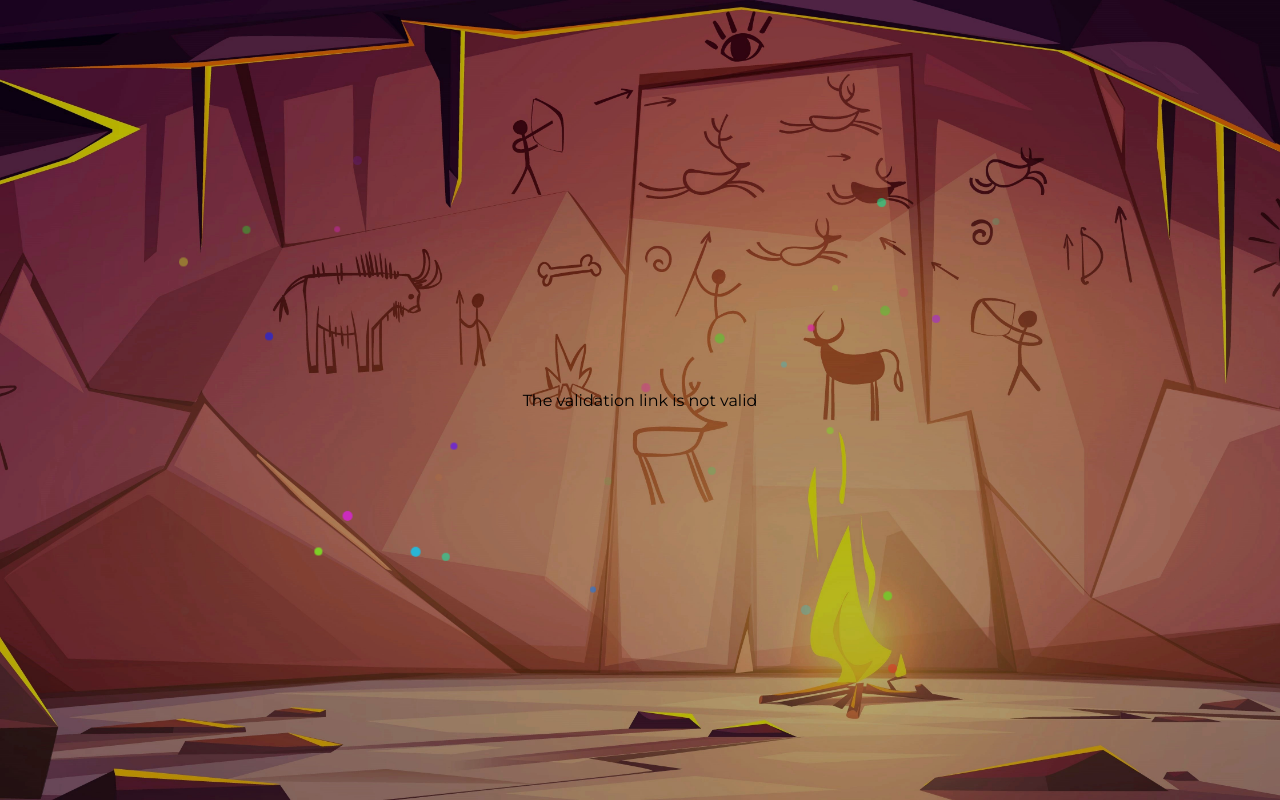
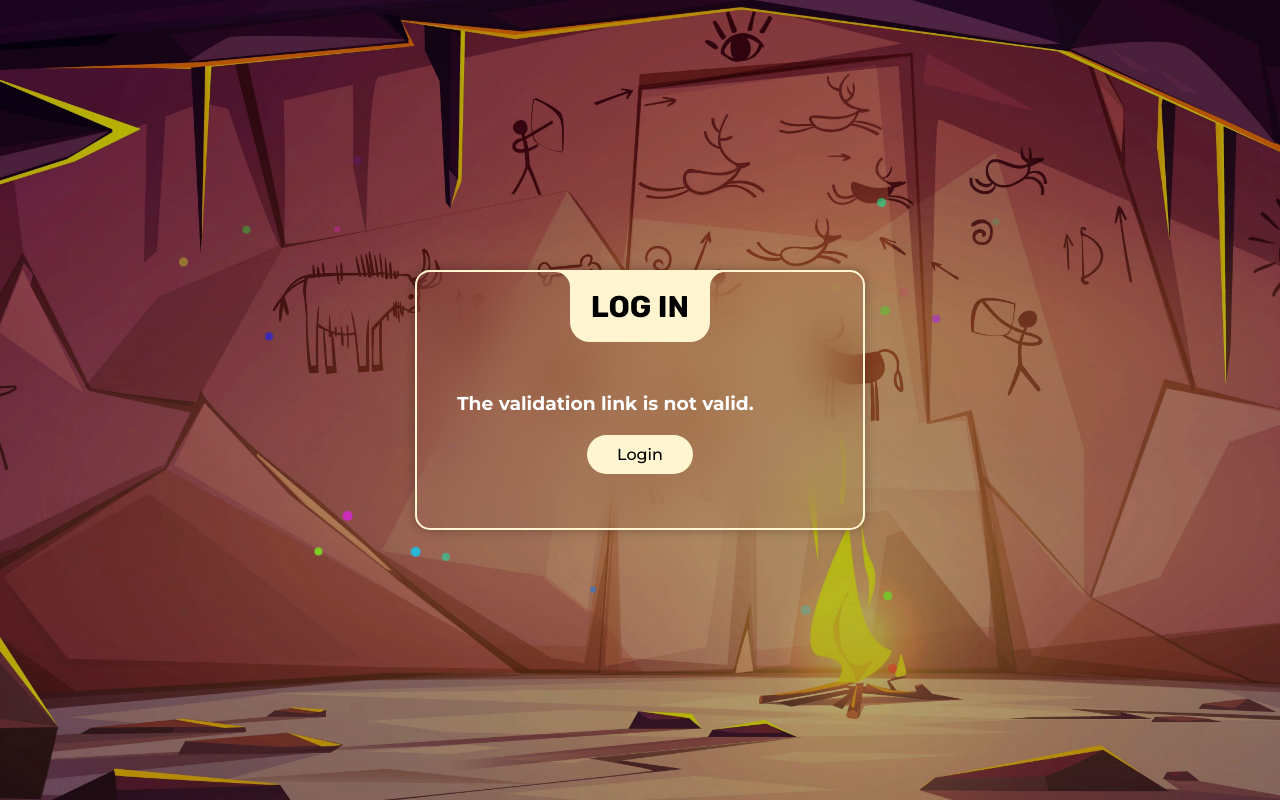
Before and after one commit to Fortuna-457/Temporal, a Django app: page /reset/1/1/ in a window 1280 px wide. Run offline with Django 5.2, Linux system fonts and the light colour scheme; style sheets or scripts are compiled from the project's sources.

Commit message:
Arreglando cosas

```diff
--- a/appTemporal/static/css/authStyles.css
+++ b/appTemporal/static/css/authStyles.css
@@ -204,6 +204,10 @@ a:hover {
   margin-top: 20px;
 }
 
+.reset-password-complete {
+  margin: 0 auto;
+}
+
 .reset-password-complete a {
   background-color: rgb(255, 245, 209);
   padding: 10px 30px;
--- a/appTemporal/static/css/sass/authStyles.scss
+++ b/appTemporal/static/css/sass/authStyles.scss
@@ -234,12 +234,17 @@ $second-color: #ffffff;
 
   }
 
+  .reset-password-complete {
+    margin: 0 auto;
+  }
+
   .reset-password-complete a{
     background-color: rgb(255, 245, 209);
     padding: 10px 30px;
     border-radius: 20px;
     color: black;
     transition: all 0.2s ease;
+    margin: 0 auto;
     &:hover{
       text-decoration: none;
       background-color: white;
--- a/appTemporal/templates/registration/login.html
+++ b/appTemporal/templates/registration/login.html
@@ -11,7 +11,7 @@
         {% csrf_token %}
             <div class="login_box">
                 <div class="login-header">
-                    <span>LOG IN</span>
+                    <span>LOGIN</span>
                 </div>
                 <div class="input_box">
                     <input type="text" name="user" id="user" class="input-field" required>
--- a/appTemporal/templates/registration/reset.html
+++ b/appTemporal/templates/registration/reset.html
@@ -36,7 +36,18 @@
                 </div>
             </form>
         {% else %}
-            <p>The validation link is not valid</p>
+            <div class="login_box">
+                <div class="login-header">
+                    <span>LOG IN</span>
+                </div>
+
+                <div class="reset-message">
+					<h3>The validation link is not valid.</h3>
+                    <div class="register">
+                        <span class="reset-password-complete"><a href="{% url 'login' %}">Login</a></span>
+                    </div>
+				</div>
+            </div>
         {% endif %}
     </div>
 {% endblock content %}
```
Also changed, not shown: db.sqlite3.
